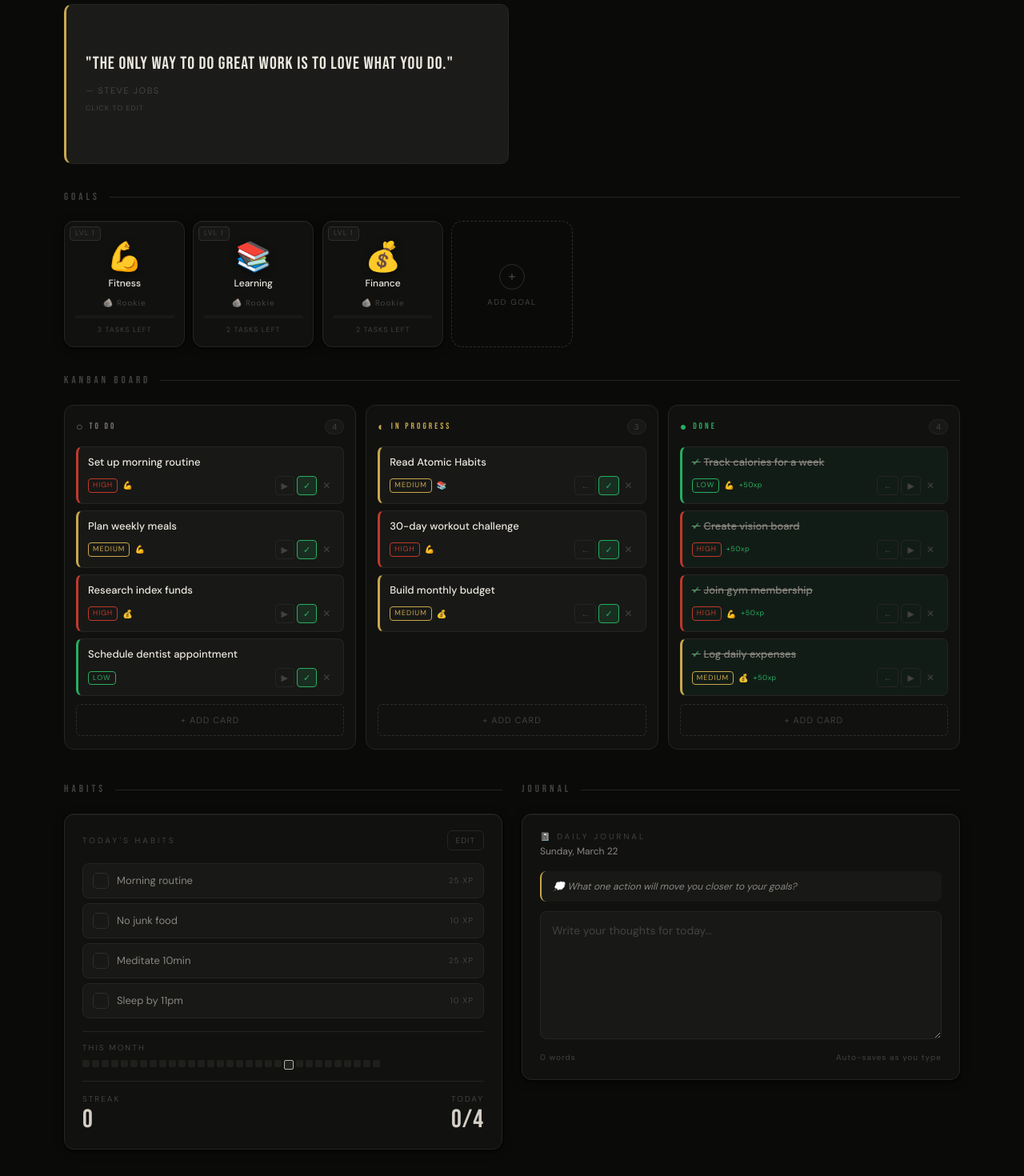
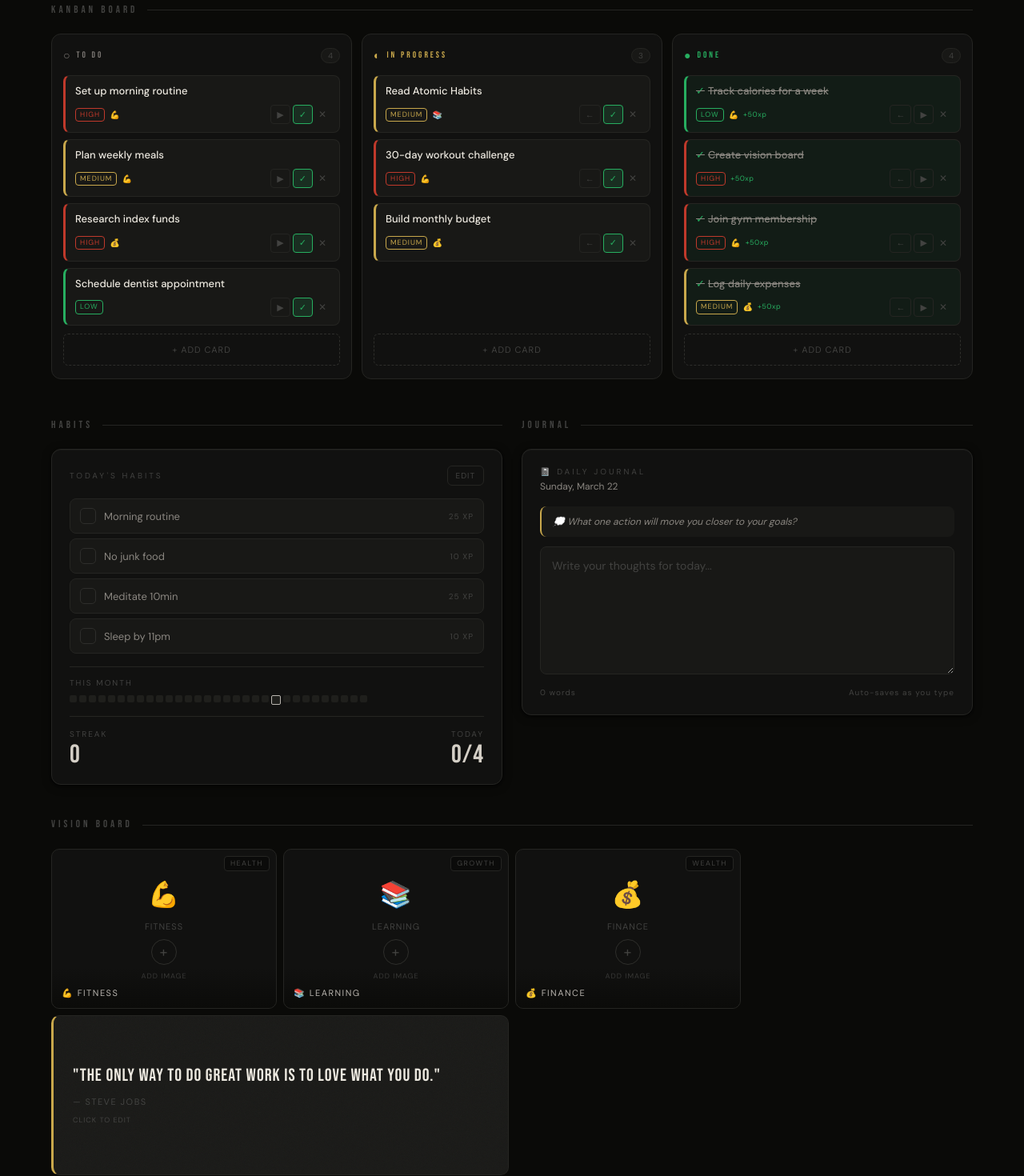
Before and after one commit to elberrafart/life-dashboard, a Next.js app: page / in a window 1280 px wide. Shown: the part 540-2010 px from the top of the page at 80% size. Built offline with nearby package versions, Linux system fonts and the light colour scheme.

Commit message:
Always-visible single-page layout: kanban never hidden behind tabs

```diff
--- a/app/page.tsx
+++ b/app/page.tsx
@@ -1,5 +1,5 @@
 'use client'
-import { useState, useEffect } from 'react'
+import { useState } from 'react'
 import Header from '@/components/Header'
 import TodayBar from '@/components/TodayBar'
 import VisionBoard from '@/components/VisionBoard'
@@ -7,7 +7,6 @@ import GoalsGrid from '@/components/GoalsGrid'
 import HabitsTracker from '@/components/HabitsTracker'
 import KanbanBoard from '@/components/KanbanBoard'
 import XPFeed from '@/components/XPFeed'
-import BottomNav from '@/components/BottomNav'
 import MotivationalQuote from '@/components/MotivationalQuote'
 import SettingsPanel from '@/components/SettingsPanel'
 import LevelUpModal from '@/components/LevelUpModal'
@@ -30,104 +29,55 @@ function SectionHeading({ children }: { children: string }) {
 }
 
 export default function Page() {
-  const [activeTab, setActiveTab] = useState<Tab>('goals')
   const [feedOpen, setFeedOpen] = useState(false)
   const [settingsOpen, setSettingsOpen] = useState(false)
-  const [isDesktop, setIsDesktop] = useState(false)
-
-  useEffect(() => {
-    const check = () => setIsDesktop(window.innerWidth >= 640)
-    check()
-    const mq = window.matchMedia('(min-width: 640px)')
-    mq.addEventListener('change', check)
-    return () => mq.removeEventListener('change', check)
-  }, [])
 
   return (
-    <div style={{ background: 'var(--bg)', minHeight: '100dvh', paddingBottom: 'calc(64px + env(safe-area-inset-bottom))' }}>
+    <div style={{ background: 'var(--bg)', minHeight: '100dvh' }}>
       <FloatingXPLayer />
       <LevelUpModal />
 
-      {/* Header */}
-      {isDesktop ? (
       <Header onFeedOpen={() => setFeedOpen(true)} onSettingsOpen={() => setSettingsOpen(true)} />
-      ) : (
-        <div style={{
-          display: 'flex', alignItems: 'center', justifyContent: 'space-between',
-          padding: '12px 16px',
-          borderBottom: '1px solid var(--border)',
-          background: 'rgba(10,10,8,0.97)',
-          position: 'sticky', top: 0, zIndex: 100,
-        }}>
-          <span style={{ fontFamily: 'var(--font-bebas)', fontSize: 24, letterSpacing: 3, color: 'var(--text)' }}>LIFE OS</span>
-          <div style={{ display: 'flex', gap: 4 }}>
-            <button onClick={() => setFeedOpen(true)} style={{ color: 'var(--text3)', fontSize: 18, background: 'none', border: 'none', cursor: 'pointer', padding: 8, minHeight: 44, minWidth: 44, display: 'flex', alignItems: 'center', justifyContent: 'center' }}>🔔</button>
-            <button onClick={() => setSettingsOpen(true)} style={{ color: 'var(--text3)', fontSize: 18, background: 'none', border: 'none', cursor: 'pointer', padding: 8, minHeight: 44, minWidth: 44, display: 'flex', alignItems: 'center', justifyContent: 'center' }}>⚙</button>
-          </div>
-        </div>
-      )}
 
-      <main style={{ maxWidth: 1200, margin: '0 auto' }}>
+      <main style={{ maxWidth: 1200, margin: '0 auto', padding: '0 24px 60px' }}>
         <MotivationalQuote />
         <TodayBar />
 
-        {isDesktop ? (
-          /* ── Desktop layout ── */
-          <>
-            <section style={{ padding: '32px 40px 0' }}>
-              <SectionHeading>Vision Board</SectionHeading>
-              <VisionBoard />
-            </section>
-            <section style={{ padding: '32px 40px 0' }}>
+        {/* Goals */}
+        <section style={{ marginTop: 40 }}>
           <SectionHeading>Goals</SectionHeading>
           <GoalsGrid />
         </section>
-            <section style={{ padding: '32px 40px 0' }}>
+
+        {/* Kanban — always visible, never hidden */}
+        <section style={{ marginTop: 40 }}>
           <SectionHeading>Kanban Board</SectionHeading>
           <KanbanBoard />
         </section>
-            <div style={{ display: 'grid', gridTemplateColumns: '1fr 1fr', gap: 24, padding: '32px 40px 40px' }}>
-              <section>
+
+        {/* Habits + Journal side by side on wide screens, stacked on mobile */}
+        <div style={{ marginTop: 40, display: 'flex', gap: 24, flexWrap: 'wrap' }}>
+          <section style={{ flex: '1 1 300px', minWidth: 0 }}>
             <SectionHeading>Habits</SectionHeading>
             <HabitsTracker />
           </section>
-              <section>
+          <section style={{ flex: '1 1 300px', minWidth: 0 }}>
             <SectionHeading>Journal</SectionHeading>
             <DailyJournal />
           </section>
         </div>
-          </>
-        ) : (
-          /* ── Mobile tab layout ── */
-          <div className="tab-content" key={activeTab} style={{ paddingBottom: 16 }}>
-            {activeTab === 'vision' && <div style={{ padding: '16px' }}><VisionBoard /></div>}
-            {activeTab === 'goals'  && <div style={{ padding: '16px' }}><GoalsGrid /></div>}
-            {activeTab === 'habits' && <div style={{ padding: '16px' }}><HabitsTracker /></div>}
-            {activeTab === 'board'  && <div style={{ padding: '8px' }}><KanbanBoard /></div>}
-            {activeTab === 'journal' && <div style={{ padding: '16px' }}><DailyJournal /></div>}
-          </div>
-        )}
+
+        {/* Vision Board */}
+        <section style={{ marginTop: 40 }}>
+          <SectionHeading>Vision Board</SectionHeading>
+          <VisionBoard />
+        </section>
       </main>
 
-      {/* XP feed */}
-      {feedOpen && isDesktop && <XPFeed onClose={() => setFeedOpen(false)} />}
-      {feedOpen && !isDesktop && (
-        <>
-          <div onClick={() => setFeedOpen(false)} style={{ position: 'fixed', inset: 0, zIndex: 300, background: 'rgba(0,0,0,0.5)' }} />
-          <div style={{
-            position: 'fixed', bottom: 0, left: 0, right: 0, zIndex: 400,
-            height: '75dvh', background: 'var(--surface)',
-            border: '1px solid var(--border)', borderRadius: '20px 20px 0 0',
-          }} className="slide-up ios-scroll">
-            <XPFeed onClose={() => setFeedOpen(false)} embedded />
-          </div>
-        </>
-      )}
+      {/* XP feed drawer */}
+      {feedOpen && <XPFeed onClose={() => setFeedOpen(false)} />}
 
       {settingsOpen && <SettingsPanel onClose={() => setSettingsOpen(false)} />}
-
-      {/* Mobile bottom nav */}
-      {!isDesktop && <BottomNav activeTab={activeTab} onTabChange={setActiveTab} />}
     </div>
   )
 }
```
Lines whose indentation alone changed are shown as unchanged.
